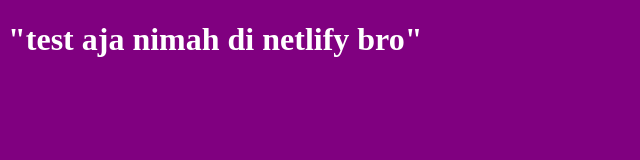
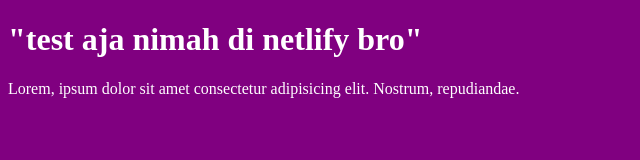
Before and after one commit to AtTajuddin/Saturday, a website: page dist/index.html in a window 1280 px wide. Shown: the whole page, without its empty margins (0-640 px from the left). Drawn offline with Linux system fonts and the light colour scheme.

Commit message:
update index

```diff
--- a/dist/index.html
+++ b/dist/index.html
@@ -11,6 +11,7 @@
 
 <body>
   <h1> "test aja nimah di netlify bro"</h1>
+  <p>Lorem, ipsum dolor sit amet consectetur adipisicing elit. Nostrum, repudiandae.</p>
 </body>
 
 </html>
```
